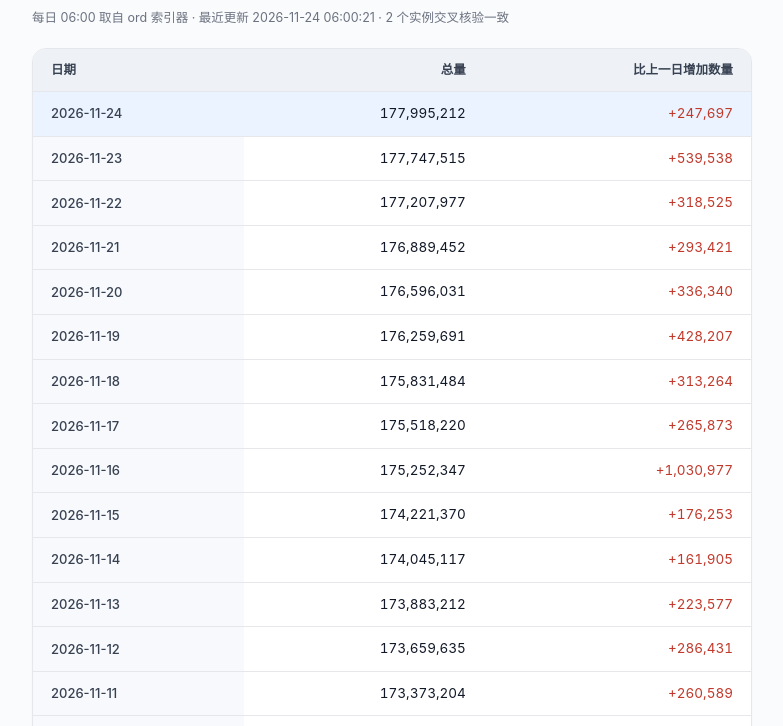
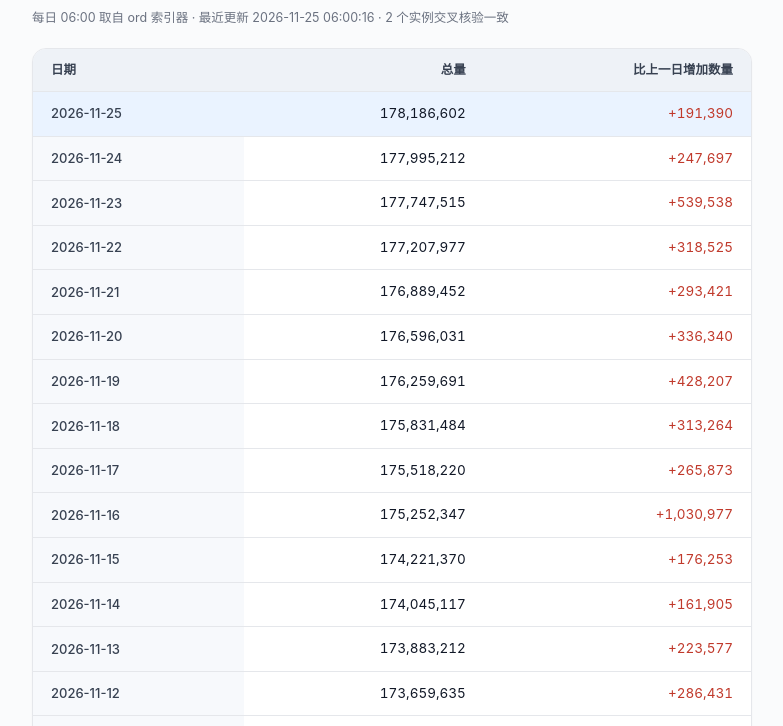
Before and after one commit to xxwsy/uncommon-goods, a plain HTML site: page index.html in a window 1280 px wide. Shown: the part 62-788 px from the top of the page, without its empty margins (248-1031 px from the left). Drawn offline with Linux system fonts and the light colour scheme.

Commit message:
Update daily mint totals (2026-11-25)

```diff
--- a/index.html
+++ b/index.html
@@ -31,10 +31,11 @@ tbody tr:hover th,tbody tr:hover td{background:#F3F7FC}
             background:#DCEBFA;color:#1D4ED8;font-size:11px;font-weight:500}
 </style></head><body><div class="wrap">
 <h1>UNCOMMON•GOODS 累计铸造总量</h1>
-<div class="sub">每日 06:00 取自 ord 索引器 · 最近更新 2026-11-24 06:00:21 · 2 个实例交叉核验一致</div>
+<div class="sub">每日 06:00 取自 ord 索引器 · 最近更新 2026-11-25 06:00:16 · 2 个实例交叉核验一致</div>
 <div class="card"><table>
 <thead><tr><th>日期</th><th>总量</th><th>比上一日增加数量</th></tr></thead>
-<tbody><tr class="latest"><th scope="row">2026-11-24</th><td class="num">177,995,212</td><td class="num"><span class="up">+247,697</span></td></tr>
+<tbody><tr class="latest"><th scope="row">2026-11-25</th><td class="num">178,186,602</td><td class="num"><span class="up">+191,390</span></td></tr>
+<tr><th scope="row">2026-11-24</th><td class="num">177,995,212</td><td class="num"><span class="up">+247,697</span></td></tr>
 <tr><th scope="row">2026-11-23</th><td class="num">177,747,515</td><td class="num"><span class="up">+539,538</span></td></tr>
 <tr><th scope="row">2026-11-22</th><td class="num">177,207,977</td><td class="num"><span class="up">+318,525</span></td></tr>
 <tr><th scope="row">2026-11-21</th><td class="num">176,889,452</td><td class="num"><span class="up">+293,421</span></td></tr>
```
